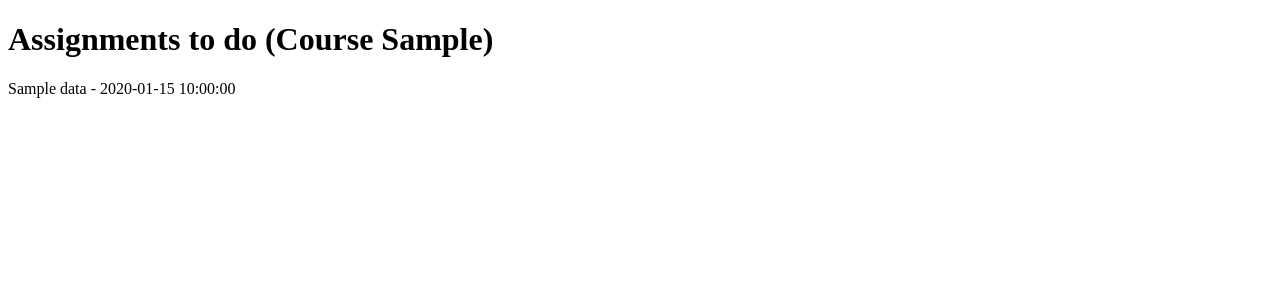
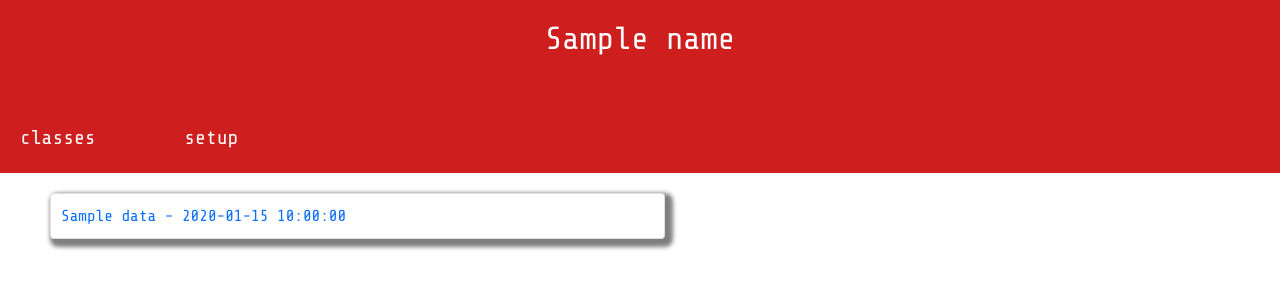
Before and after one commit to gbafana25/hw-manager, a Flask app: template templates/assignment.html in a window 1280 px wide. Shown: the top 300 px of the page. Run offline with Flask 2, Linux system fonts and the light colour scheme; the template is opened without the code that fills it: most values are stand-ins (such as "Sample title", 1, 10 or a date in 2020).

Commit message:
started assignment pages

```diff
--- a/main.py
+++ b/main.py
@@ -11,18 +11,48 @@ import canvas
 
 app = Flask(__name__)
 
+def upcoming(month):
+	if date.today().month <= month:
+		return True
+	else:
+		return False
+
+def getCourseNameFromId(id):
+	u = request.cookies.get('url')
+	t = request.cookies.get('token')
+	data = canvas.requestBuilder("courses/"+id, t, u)
+	return data['name']
+
 @app.route("/assignments/<id>", methods=['GET'])
 def getAssignments(id):
 	u = request.cookies.get('url')
 	t = request.cookies.get('token')
+	c_name = getCourseNameFromId(id)
 	data = canvas.requestBuilder("courses/"+id+"/assignments", t, u)
+	#print(data)
 	times = []
-	for d in data:
-		if d['due_at'] != None:
-			shorter = datetime.strptime(d['due_at'], "%Y-%m-%dT%H:%M:%S%z").astimezone(tz.gettz("US/Chicago"))
-			#times.append(shorter.month+"/"+shorter.day)
-			d['due_at'] = str(shorter.month)+"/"+str(shorter.day)
-	return render_template("assignment.html", data=data, i=id)
+	for d in range(len(data)):
+		try:
+			if data[d]['due_at'] != None:
+				shorter = datetime.strptime(data[d]['due_at'], "%Y-%m-%dT%H:%M:%S%z").astimezone(tz.gettz("US/Chicago"))
+				#print(shorter.year, date.today().year)
+				print(data[d]['due_at'])
+				if upcoming(shorter.month) == False:
+					data.pop(d)
+				else:
+					data[d]['due_at'] = str(shorter.month)+"/"+str(shorter.day)
+
+		except IndexError:
+			pass
+	return render_template("assignment.html", data=data, name=c_name)
+
+
+@app.route("/classes-raw")
+def classes_json():
+	u = request.cookies.get('url')
+	t = request.cookies.get('token')
+	data = canvas.requestBuilder("courses", t, u)
+	return data
 
 @app.route("/classes", methods=['GET'])
 def getClasses():
--- /dev/null
+++ b/static/assignment.css
@@ -0,0 +1,63 @@
+* {
+	font-family: "Share Tech Mono", monospace;
+	color: #474844;
+}
+
+
+a {
+	text-decoration: none;
+}
+
+
+.bar {
+	background-color: #CF1E1E;
+	padding: 20px;
+}
+
+
+.back_button {
+	text-align: left;
+	padding-right: 80px;
+	color: #FFFF;
+	margin: 0 auto;
+	font-size: 20px;
+}
+
+.setup_button {
+	text-align: left;
+	padding-right: 80px;
+	color: #FFFF;
+	margin: 0 auto;
+	font-size: 20px;e
+}
+
+
+
+header {
+	background-color: #CF1E1E;
+	color: white;
+	padding-bottom: 40px;
+	padding-top: 15px;
+	padding-left: 0;
+	font-size: 200%;
+	text-align: center;
+}
+
+.main {
+	padding-left: 50px;
+	padding-top: 20px;
+}
+
+.card {
+	box-shadow: 4px 4px 4px 4px rgba(0, 0, 0, .5);
+	text-align: left;
+	padding: 10px;
+	margin-right: 50%;
+	text-decoration: none;
+
+}
+
+.card:hover {
+	color: #FFFF;
+	background-color: #FFF0;
+}
--- a/templates/assignment.html
+++ b/templates/assignment.html
@@ -1,12 +1,22 @@
 <!DOCTYPE html>
 
-<title>Assignments for Course {{ i }}</title>
+<title>Assignments</title>
+<link rel="stylesheet" href="https://cdn.jsdelivr.net/npm/bootstrap@5.1.3/dist/css/bootstrap.min.css"/>
+<link rel="stylesheet" href="/static/assignment.css"/>
+<link href="//fonts.googleapis.com/css?family=Share+Tech+Mono" rel="stylesheet" type="text/css">
 
+<header >{% block title %} {{ name }} {% endblock %}</header>
+<nav class='bar'>
+<a href="/classes" class="back_button">classes</a>
+<a href="/setup" class="setup_button">setup</a>
+</nav>
+<div class='main'>
 {% block content %}
-<h1> {% block title %} Assignments to do (Course {{ i }}) {% endblock %}</h1>
 {% for d in data %}
-<p>
+<p class='card'><a href="{{ d['html_url'] }}">
 	{{ d['name'] }} - {{ d['due_at'] }}
-</p>
+</p></a>
 {% endfor %}
+</ul>
 {% endblock %}
+</div>
```
Also changed, not shown: 1 other file.
